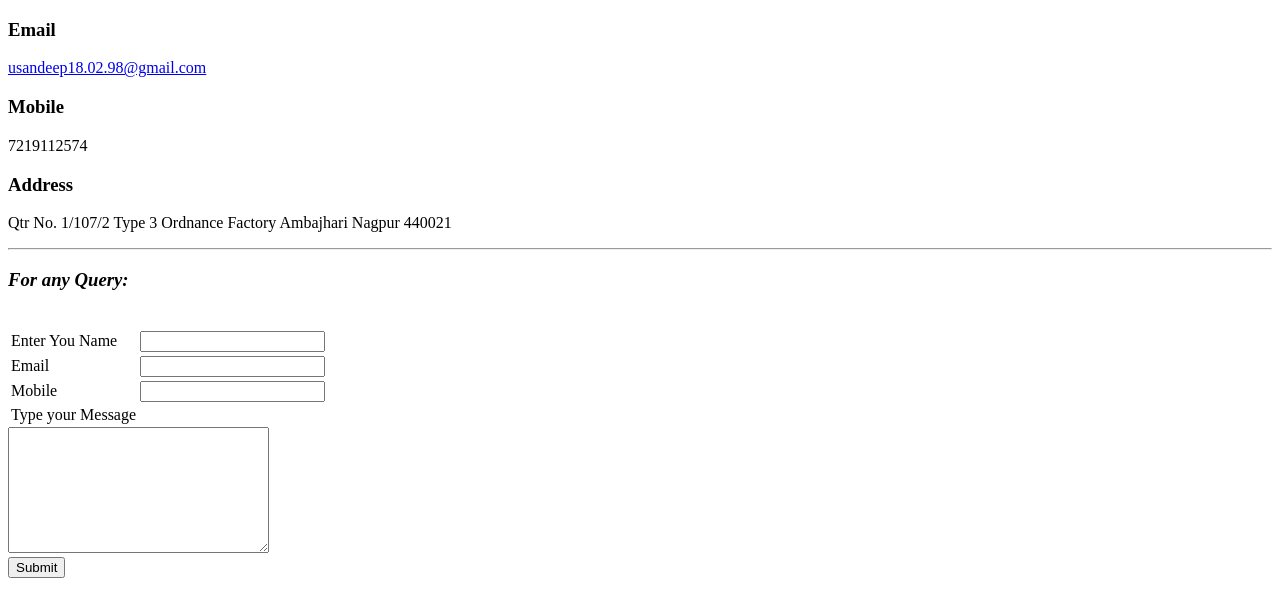
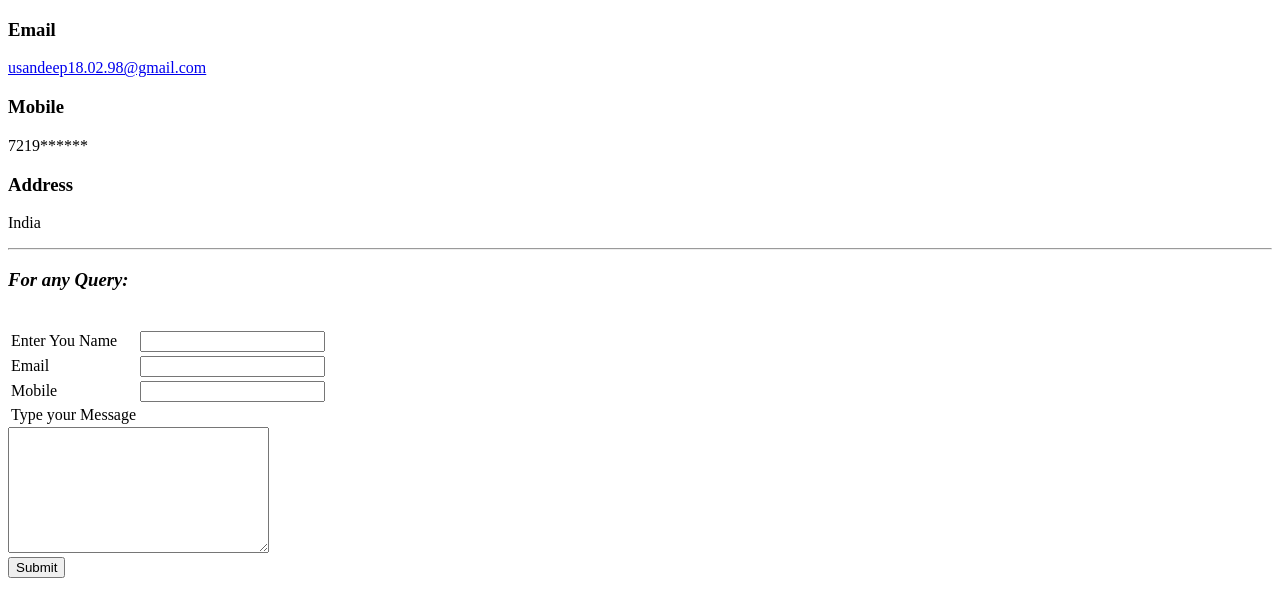
Before and after one commit to usandeep18/CV, a plain HTML site: page Contact Details.html in a window 1280 px wide. Drawn offline with Linux system fonts and the light colour scheme.

Commit message:
Update Contact Details.html

```diff
--- a/Contact Details.html
+++ b/Contact Details.html
@@ -12,11 +12,11 @@
 <body>
   <p><a href="https://mail.google.com/mail/u/0/?tab=rm&ogbl#inbox?compose=new">usandeep18.02.98@gmail.com</a></p>
   <h3><strong>Mobile</strong></h3>
-  <p>7219112574</p>
+  <p>7219******</p>
   <strong>
     <h3>Address</h3>
   </strong>
-  <p>Qtr No. 1/107/2 Type 3 Ordnance Factory Ambajhari Nagpur 440021</p>
+  <p>India</p>
   <hr>
   <em>
     <h3>For any Query:</h3>
```
